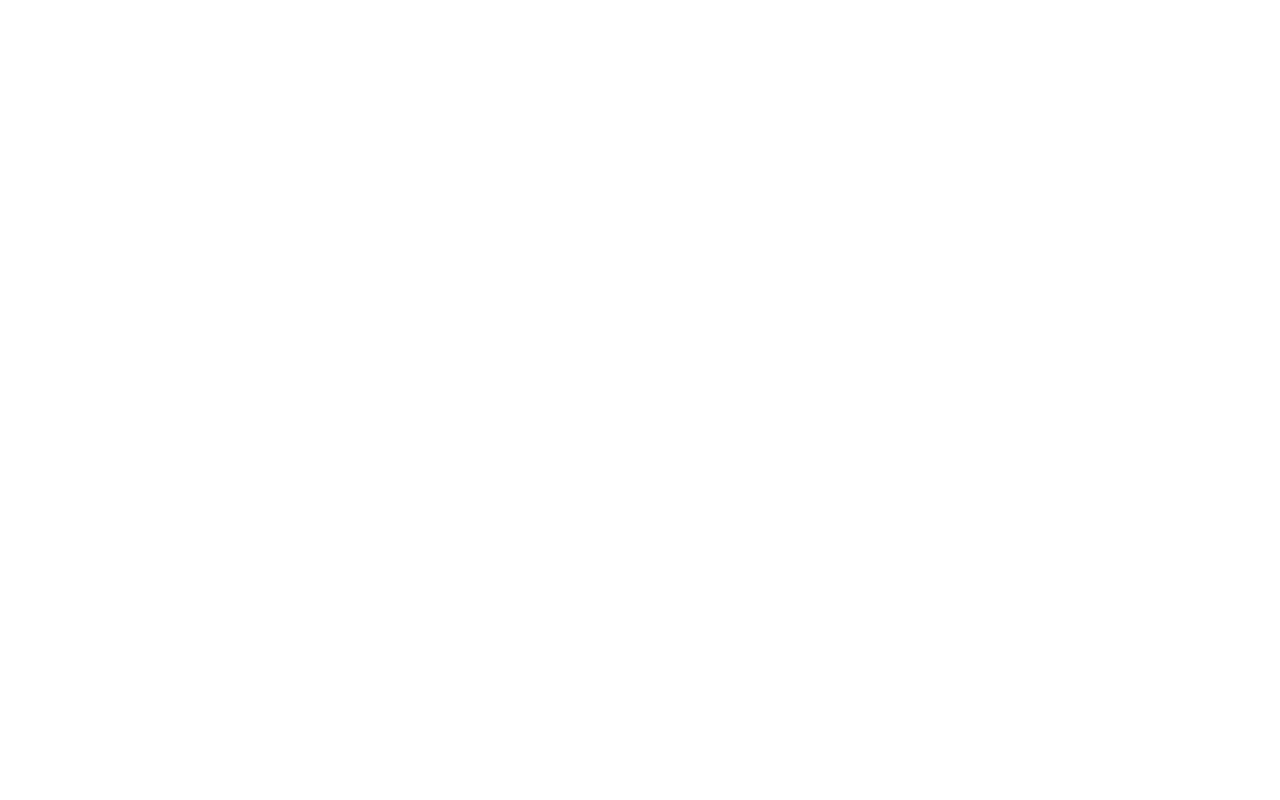
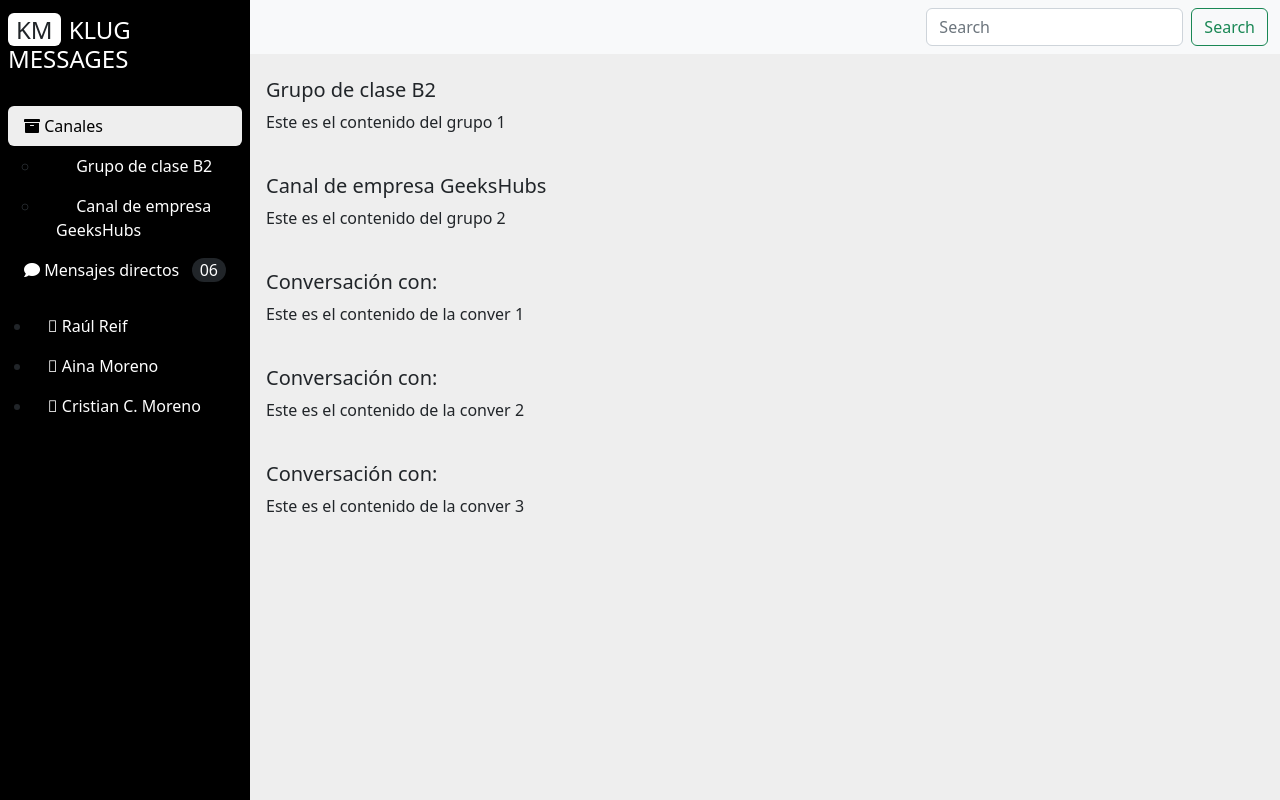
Before and after one commit to Ainamoreno/Proyecto-APP-Mensajer-a, a plain HTML site: page index.html in a window 1280 px wide. Drawn offline with nearby package versions, Linux system fonts and the light colour scheme.

Commit message:
columna lateral + encabezado

```diff
--- a/codigo.css
+++ b/codigo.css
@@ -0,0 +1,40 @@
+body {
+    background: #eee;
+}
+#side_nav {
+    background: #000;
+    min-width: 250px;
+    max-width: 250px;
+    transition: all 1s;
+}
+
+.content {
+    min-height: 100vh;
+    width:100%
+}
+
+.sidebar li.active {
+    background: #eee;
+    border-radius: 6px;
+}
+
+.sidebar li.active a, .sidebar li.active a:hover {
+    color: #000;
+}
+
+.sidebar li a {
+    color: #fff;
+}
+
+@media(max-width:767px){
+    #side_nav {
+        margin-left: -250px;
+        position: fixed;
+        min-height: 100vh;
+        z-index: 1;
+
+    }
+    #side_nav.active {
+        margin-left: 0;
+    }
+}
--- a/index.html
+++ b/index.html
@@ -1,12 +1,117 @@
 <!DOCTYPE html>
 <html lang="en">
+
 <head>
-    <meta charset="UTF-8">
-    <meta http-equiv="X-UA-Compatible" content="IE=edge">
-    <meta name="viewport" content="width=device-width, initial-scale=1.0">
+    <meta charset="utf-8">
+    <meta name="viewport" content="width=device-width, initial-scale=1">
+    <link href="https://cdn.jsdelivr.net/npm/bootstrap@5.2.0/dist/css/bootstrap.min.css" rel="stylesheet">
+    <link rel="stylesheet" href="./codigo.css">
+    <link rel="stylesheet" href="https://pro.fontawesome.com/releases/v5.10.0/css/all.css">
     <title>APP Mensajería</title>
 </head>
+
 <body>
+    <div class="main-container d-flex">
+        <div class="sidebar" id="side_nav">
+            <div class="header-box px-2 pt-3 pb-4 d-flex justify-content-between">
+                <h1 class="fs-4"><span class="bg-white text-dark rounded shadow px-2 me-2">KM</span><span
+                        class="text-white">KLUG MESSAGES</span></h1>
+                <button class="btn d-md-none d-block close-btn px-1 py-0 text-white"><i
+                        class="fal fa-stream"></i></button>
+            </div>
+            <ul class="list-unstyled px-2">
+                <li class="active"><a href="#" class="text-decoration-none px-3 py-2 d-block"><i
+                            class="fas fa-archive"></i> Canales</a></li>
+                <ul>
+                    <li class=""><a href="#" class="text-decoration-none px-3 py-2 d-block"><i
+                                class="far fa-users" id="grupo1"></i></i> Grupo de clase B2</a></li>
+                    <li class=""><a href="#" class="text-decoration-none px-3 py-2 d-block"><i
+                                class="far fa-users"></i></i> Canal de empresa GeeksHubs</a></li>
+                </ul>
+                <li class=""><a href="#" class="text-decoration-none px-3 py-2 d-block d-flex justify-content-between">
+                        <span><i class="fas fa-comment"></i> Mensajes directos</span>
+                        <span class="bg-dark rounded-pill text-white py-0 px-2">06</span>
+                    </a>
+                </li>
+            </ul>
+            <ul>
+                <li class=""><a href="#" class="text-decoration-none px-3 py-2 d-block"><i class="fad fa-check"></i>
+                        Raúl Reif</a></li>
+                <li class=""><a href="#" class="text-decoration-none px-3 py-2 d-block"><i class="fad fa-check"></i>
+                        Aina Moreno</a></li>
+                <li class=""><a href="#" class="text-decoration-none px-3 py-2 d-block"><i class="fad fa-check"></i>
+                        Cristian C. Moreno</a></li>
 
+            </ul>
+
+        </div>
+        <div class="content">
+            <nav class="navbar navbar-expand-lg bg-light">
+                <div class="container-fluid">
+                    <div class="d-flex justify-content-between d-md-none d-block">
+                        <a class="navbar-brand" href="#"><span class="bg-white text-dark rounded shadow px-2 me-2">KM</span>KLUG MESSAGES</a>
+                        <button class="btn px-1 py-0 open-btn"><i class="fal fa-stream"></i></button>
+                    </div>
+                    <button class="navbar-toggler" type="button" data-bs-toggle="collapse"
+                        data-bs-target="#navbarSupportedContent" aria-controls="navbarSupportedContent"
+                        aria-expanded="false" aria-label="Toggle navigation">
+                        <span class="navbar-toggler-icon"></span>
+                    </button>
+                    <div class="collapse navbar-collapse" id="navbarSupportedContent">
+                        <ul class="navbar-nav me-auto mb-2 mb-lg-0"></ul>
+                        <form class="d-flex" role="search">
+                            <input class="form-control me-2" type="search" placeholder="Search" aria-label="Search">
+                            <button class="btn btn-outline-success" type="submit">Search</button>
+                        </form>
+                    </div>
+                </div>
+            </nav>
+            <div class="contenido-grupo1 px-3 pt-4" id="contenido-grupo1">
+                <h2 class="fs-5">Grupo de clase B2</h2>
+                <P> Este es el contenido del grupo 1</P>
+            </div>
+            <div class="contenido-grupo2 px-3 pt-4" id="contenido-grupo2">
+                <h2 class="fs-5">Canal de empresa GeeksHubs</h2>
+                <P> Este es el contenido del grupo 2</P>
+            </div>
+            <div class="contenido-conver1 px-3 pt-4" id="contenido-conver1">
+                <h2 class="fs-5">Conversación con:</h2>
+                <P> Este es el contenido de la conver 1</P>
+            </div>
+            <div class="contenido-conver2 px-3 pt-4" id="contenido-conver2">
+                <h2 class="fs-5">Conversación con:</h2>
+                <P> Este es el contenido de la conver 2</P>
+            </div>
+            <div class="contenido-conver3 px-3 pt-4" id="contenido-conver3">
+                <h2 class="fs-5">Conversación con:</h2>
+                <P> Este es el contenido de la conver 3</P>
+            </div>
+        </div>
+        </div>
+        </div>
+        </div>
+    </div>
+
+
+
+
+    <script src="https://cdn.jsdelivr.net/npm/bootstrap@5.2.0/dist/js/bootstrap.min.js"></script>
+    <script src="https://ajax.googleapis.com/ajax/libs/jquery/3.6.0/jquery.min.js"></script>
+
+    <script>
+        $(".sidebar ul li").on('click', function () {
+            $(".sidebar ul li.active").removeClass('active');
+            $(this).addClass('active');
+        })
+
+        $('.open-btn').on('click', function(){
+            $('.sidebar').addClass('active')
+        })
+
+        $('.close-btn').on('click', function(){
+            $('.sidebar').removeClass('active')
+        })
+    </script>
 </body>
+
 </html>
```
